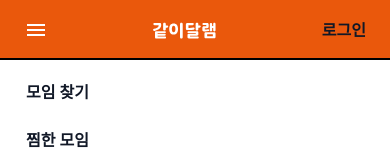
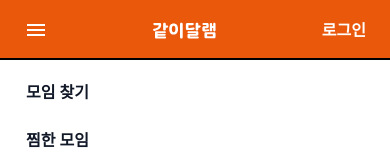
Before and after one commit to yeonna18k/relax-together-front, a Next.js app: page / in a window 390 px wide. Both pictures are taken after a click on the button 36 px from the left and 30 px from the top of the page. Shown: the top 160 px of the page. Built offline with nearby package versions, Linux system fonts and the light colour scheme.

Commit message:
style: 반응형 헤더 메뉴에 애니메이션 적용

```diff
--- a/src/app/header.tsx
+++ b/src/app/header.tsx
@@ -2,29 +2,37 @@
 import DesktopHeader from '@/features/header/ui/desktop-header';
 import NavList from '@/features/header/ui/nav-list';
 import ResponsiveDeviceHeader from '@/features/header/ui/responsive-device-header';
+import { motion } from 'framer-motion';
 import { useState } from 'react';
 
 export default function Header() {
   const [isMenuOpen, setIsMenuOpen] = useState(false);
   return (
     <header className="relative">
-      <div className="h-[60px] w-full border-b-2 border-black bg-orange-600">
+      <div className="z-20 h-[60px] w-full border-b-2 border-black bg-orange-600">
         {/* Desktop Header */}
         <DesktopHeader />
         {/* Responsive Device Header */}
         <ResponsiveDeviceHeader onClick={() => setIsMenuOpen(prev => !prev)} />
       </div>
       {/* Responsive Device Menu */}
-      {isMenuOpen && (
-        <div
-          className="absolute left-0 right-0 top-[60px] z-10 h-screen bg-black bg-opacity-50"
-          onClick={() => setIsMenuOpen(false)}
+      <motion.div
+        initial={{ opacity: 0 }}
+        animate={{ opacity: isMenuOpen ? 1 : 0 }}
+        className="absolute left-0 right-0 top-[60px] z-10 h-screen bg-black/50"
+        onClick={() => setIsMenuOpen(false)}
+      >
+        <motion.div
+          animate={{
+            transform: isMenuOpen ? 'translateX(0)' : 'translateX(100%)',
+            opacity: isMenuOpen ? 1 : 0,
+          }}
+          transition={{ duration: 0.3 }}
+          className="absolute left-0 right-0 top-0 w-full rounded-b-lg bg-white px-[26px] pb-[45px] pt-5"
         >
-          <div className="fixed left-0 right-0 top-[60px] z-20 w-full transform rounded-b-lg bg-white px-[26px] pb-[45px] pt-5">
-            <NavList />
-          </div>
-        </div>
-      )}
+          <NavList />
+        </motion.div>
+      </motion.div>
     </header>
   );
 }
--- a/src/features/header/ui/nav-list/index.tsx
+++ b/src/features/header/ui/nav-list/index.tsx
@@ -21,7 +21,7 @@ const navList: Array<Nav> = [
 
 export default function NavList() {
   return (
-    <ul className="flex flex-col gap-6 md:items-center">
+    <ul className="flex flex-col gap-6 md:flex-row md:items-center">
       {navList.map(nav => (
         <TopTap
           key={nav.path}
--- a/src/features/header/ui/responsive-device-header/index.tsx
+++ b/src/features/header/ui/responsive-device-header/index.tsx
@@ -1,6 +1,8 @@
+'use client';
 import HamburgerBar from '@/features/header/ui/hamburger-bar';
 import Logo from '@/features/header/ui/logo';
 import TopTap from '@/features/header/ui/top-tap';
+import { usePathname } from 'next/navigation';
 
 interface ResponsiveDeviceHeaderProps {
   onClick?: () => void;
@@ -9,11 +11,16 @@ interface ResponsiveDeviceHeaderProps {
 export default function ResponsiveDeviceHeader({
   onClick,
 }: ResponsiveDeviceHeaderProps) {
+  const currentPathName = usePathname();
   return (
     <nav className="flex w-full items-center justify-between bg-transparent px-6 py-[12.5px] md:hidden">
       <HamburgerBar onClick={onClick} />
       <Logo />
-      <TopTap path="/signin" name="로그인" className="" />
+      <TopTap
+        path="/signin"
+        name="로그인"
+        className={`text-white hover:text-gray-900 md:text-gray-900 hover:md:text-orange-600 ${currentPathName === '/signin' ? 'text-gray-900 md:text-orange-600' : ''}`}
+      />
     </nav>
   );
 }
```
